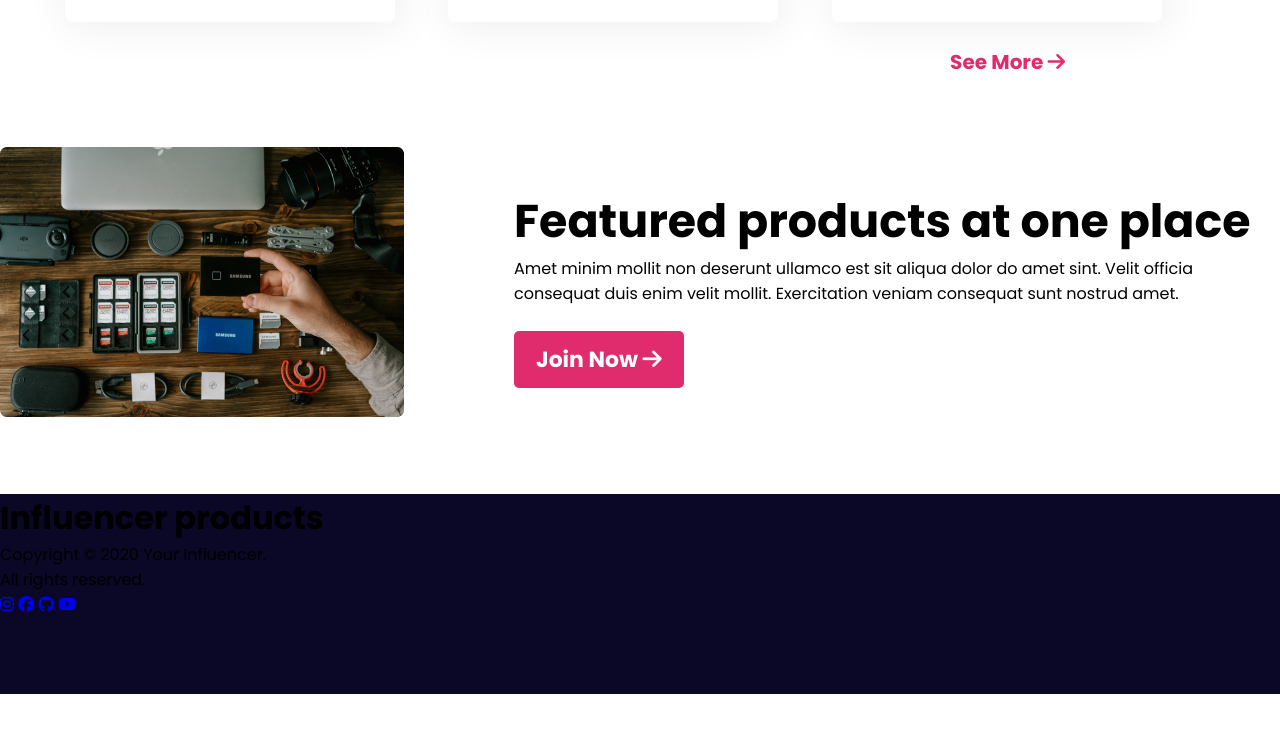
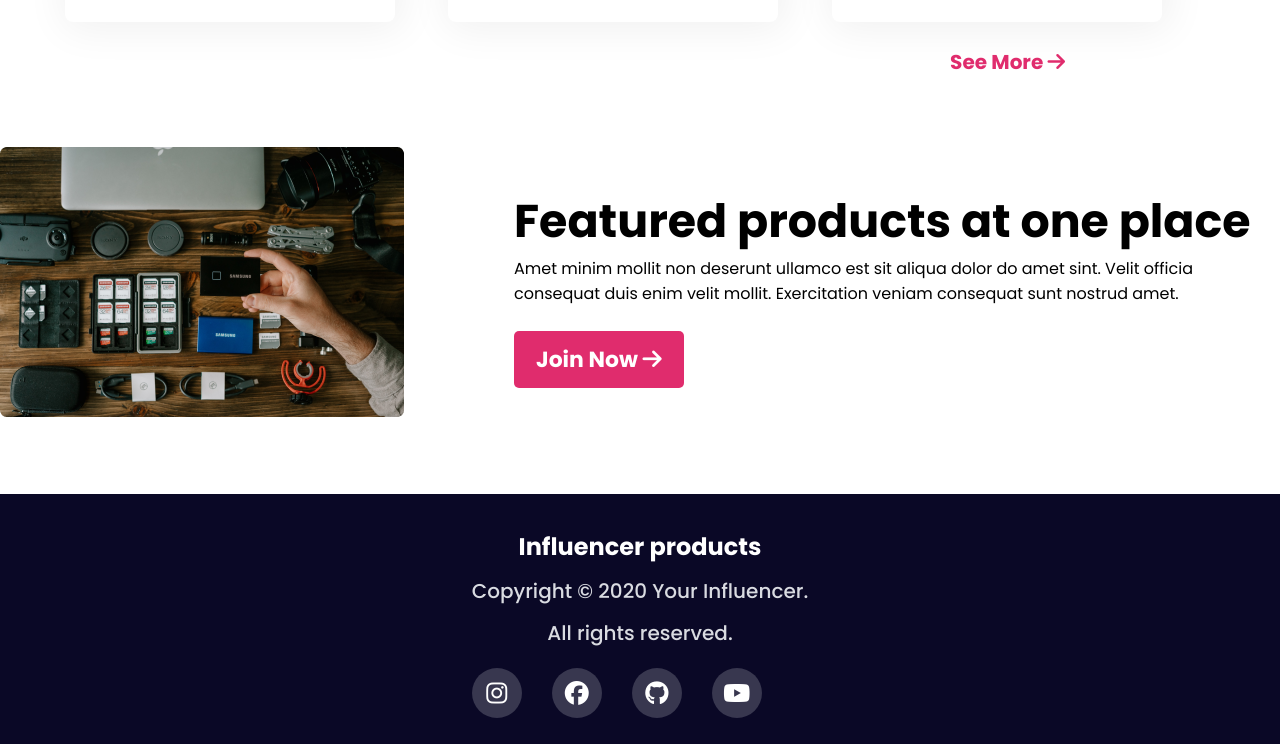
Before and after one commit to MKmuslim-777/influencer-gear, a plain HTML site: page index.html in a window 1280 px wide. Shown: the part 3187-3931 px from the top of the page. Before the commit the page ends 3881 px from the top, so only its background shows below. Drawn offline with Linux system fonts and the light colour scheme.

Commit message:
Complete all section

```diff
--- a/Style/style.css
+++ b/Style/style.css
@@ -220,10 +220,52 @@ body{
 /* Footer */
 .footer{
     width: 100%;
-    height: 200px;
+    height: 250px;
     background-color: var(--footer-color);
+    text-align: center;
+    display: flex;
+    align-items: center;
+    justify-content: center;
 }
-
+.footer-container{
+    max-width: 380px;
+    height: 180px;
+}
+.footer-container h1{
+    font-size: 1.50rem;
+    color: var(--primary-white);
+}
+.footer-container p{
+    color: #D9DBE1;
+    font-size: 1.25rem;
+    font-weight: 500;
+    margin-top: 12px;
+}
+.social-container{
+    margin-top: 20px;
+    display: flex;
+    align-items: center;
+}
+.social-container .icon{
+    margin-right: 30px;
+    width: 50px;
+    height: 50px;
+    padding: 5px;
+    background-color: #38374F;
+    border-radius: 50%;
+    display: flex;
+    align-items: center;
+    justify-content: center;
+}
+.social-container a{
+    text-decoration: none;
+}
+.social-container a i{
+    border-radius: 50%;
+    color: var(--primary-white);
+    font-size: 1.50rem;
+    margin-top: 5px;
+}
 /* Responsive */
 @media screen and (max-width: 576px) {
     .header{
--- a/index.html
+++ b/index.html
@@ -197,10 +197,18 @@
                 <p>Copyright &copy; 2020 Your Influencer.</p>
                 <p>All rights reserved.</p>
                 <div class="social-container">
-                    <a href="#"><i class="fa-brands fa-instagram"></i></a>
-                    <a href="#"><i class="fa-brands fa-facebook"></i></a>
-                    <a href="#"><i class="fa-brands fa-github"></i></a>
-                    <a href="#"><i class="fa-brands fa-youtube"></i></a>
+                    <div class="icon">
+                        <a href="#"><i class="fa-brands fa-instagram"></i></a>
+                    </div>
+                    <div class="icon">
+                        <a href="#"><i class="fa-brands fa-facebook"></i></a>
+                    </div>
+                    <div class="icon">
+                        <a href="#"><i class="fa-brands fa-github"></i></a>
+                    </div>
+                    <div class="icon">
+                        <a href="#"><i class="fa-brands fa-youtube"></i></a>
+                    </div>
                 </div>
             </div>
         </footer>
```
